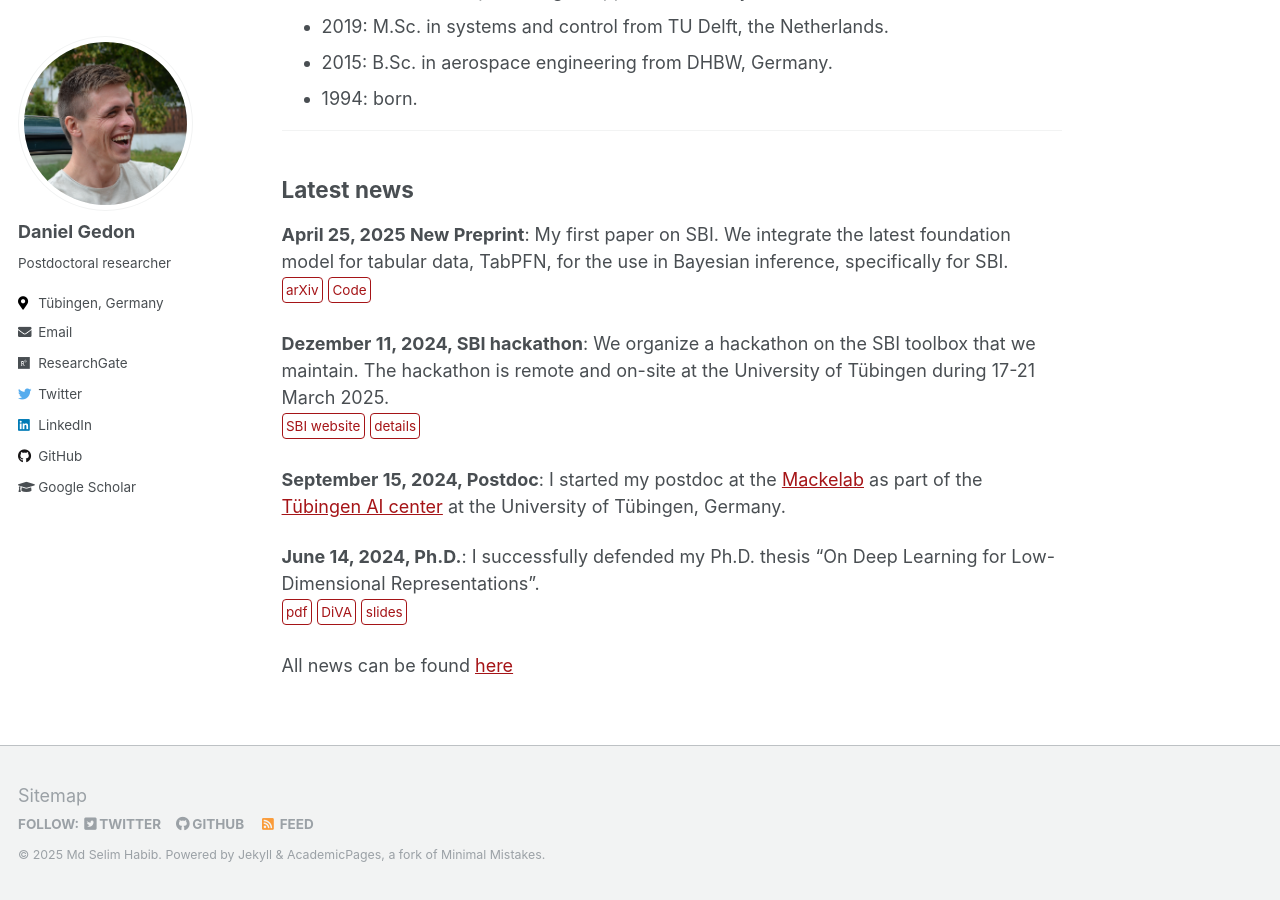
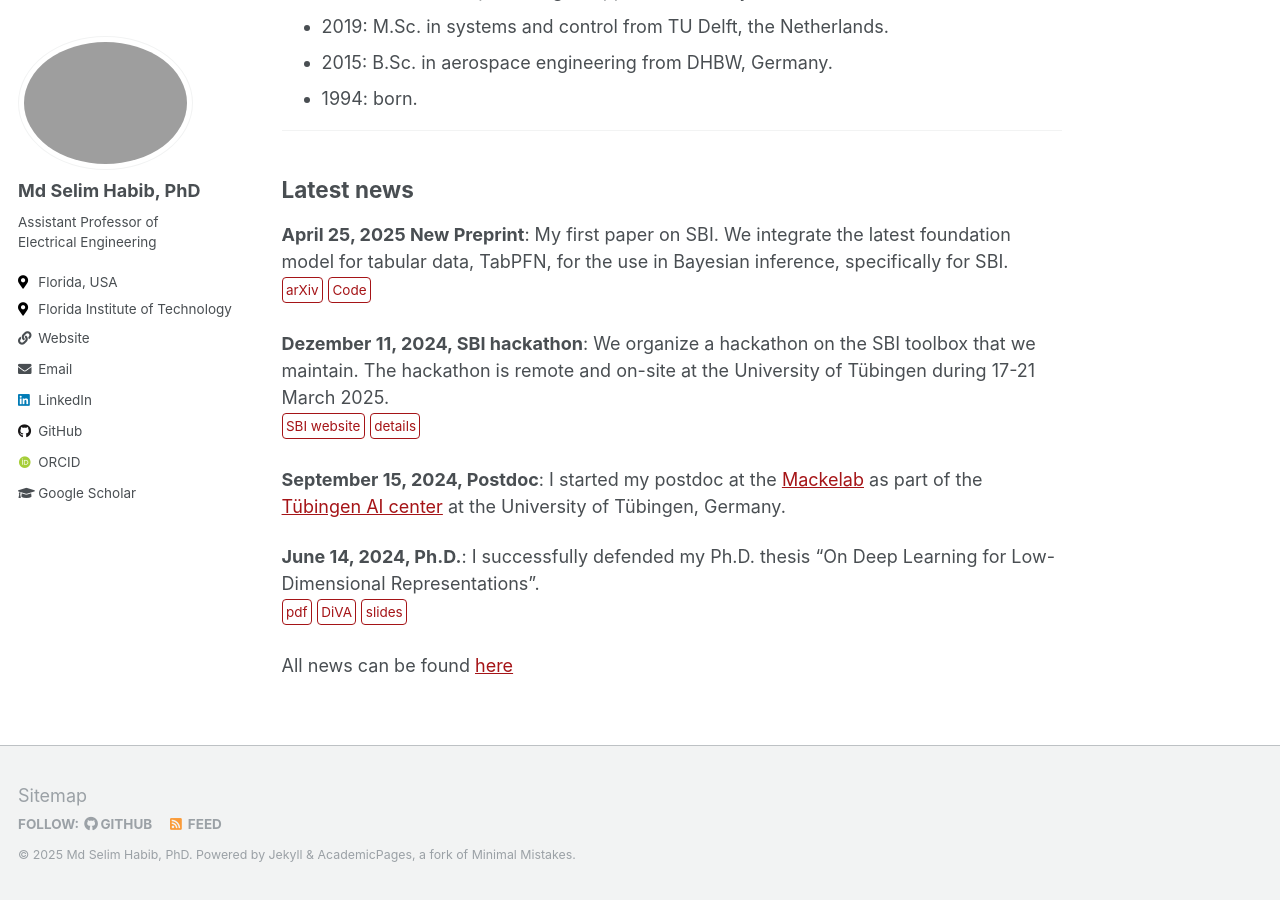
Before and after one commit to mhabib73/NOFLabDemo.github.io, a Jekyll site: the page built from _pages/about.md, in a window 1280 px wide and 900 px high, scrolled down 752 px. Built offline with Jekyll 4.4.1, drawn with Linux system fonts in a browser that asks for light colours; some web fonts are replaced.

Commit message:
Update _config.yml

```diff
--- a/_config.yml
+++ b/_config.yml
@@ -9,11 +9,11 @@
 locale                   : "en-US"
 title                    : "NOFLab"
 title_separator          : "-"
-name                     : &name "Md Selim Habib"
-description              : &description "Assistant Professor, Florida Institute of Technology, USA"
+name                     : &name "Md Selim Habib, PhD"
+description              : &description "Assistant Professor of Electrical Engineering"
 url                      : https://mhabib73.github.io # the base hostname & protocol for your site e.g. "https://mmistakes.github.io"
 #baseurl                  : "" # the subpath of your site, e.g. "/blog"
-repository               : "mhabib73/NOFLabDemo.github.io"
+repository               : "mhabib73/NOFLab.github.io"
 teaser                   : # filename of teaser fallback teaser image placed in /images/, .e.g. "500x300.png"
 breadcrumbs              : false # true, false (default)
 words_per_minute         : 160
@@ -50,19 +50,21 @@ atom_feed:
   path                   : # blank (default) uses feed.xml
 
 # SEO Related
-google_site_verification : "Gv5qOPxnu6nPvFZbhgMFybKX_Lm_DFO2nWeEeg5mOuE"
+google_site_verification :
 bing_site_verification   :
 alexa_site_verification  :
 yandex_site_verification :
 
 # Social Sharing
+mastodon:
+  username               : "fosstodon.org/@jayrobw"
 twitter:
-  username               : danigedon
+  username               :
 facebook:
   username               :
   app_id                 :
   publisher              :
-og_image                 : profile/profile_2020_calender.jpg # Open Graph/Twitter default site image
+og_image                 : profile.png # Open Graph/Twitter default site image
 # For specifying social profiles
 # - https://developers.google.com/structured-data/customize/social-profiles
 social:
@@ -73,46 +75,47 @@ social:
 
 # Analytics
 analytics:
-  provider               : "google" # false (default), "google", "google-universal", "custom", "goatcounter"
+  provider               : "goatcounter" # false (default), "google", "google-universal", "custom", "goatcounter"
   google:
-    tracking_id          : "G-0DYCGDJRT8"
+    tracking_id          :
   goatcounter:
-    code		 :
+    code		 : jayrobwilliams
 
 
 # Site Author
 author:
-  name             : "Daniel Gedon"
-  avatar           : "profile/profile_2020_calender.jpg"
-  bio              : "Postdoctoral researcher"
-  location         : "Tübingen, Germany"
-  employer         :
+  name             : "Md Selim Habib, PhD"
+  avatar           : "profile.jpg"
+  bio              : "Assistant Professor of Electrical Engineering"
+  location         : "Florida, USA"
+  employer         : "Florida Institute of Technology"
   pubmed           :
-  orcid            :
-  googlescholar    : "https://scholar.google.de/citations?user=5wF916YAAAAJ&hl"
-  email            : "daniel.gedon@it.uu.se"
-  researchgate     : "https://www.researchgate.net/profile/Daniel-Gedon-2"
-  uri              :
+  orcid            : "https://orcid.org/0000-0003-0161-5325"
+  googlescholar    : "https://scholar.google.com/citations?user=rkzjCbMAAAAJ&hl=en"
+  email            : "mhabib@fit.edu"
+  researchgate     :  # example: "https://www.researchgate.net/profile/yourprofile"
+  uri              : "https://www.fit.edu/faculty-profiles/h/habib-md/"
   bitbucket        :
   codepen          :
   dribbble         :
   flickr           :
   facebook         :
   foursquare       :
-  github           : "dgedon"
-  gitlab           :
+  github           : "mhabib73"
+  gitlab           : #"jayrobwilliams"
   google_plus      :
   keybase          :
   instagram        :
   impactstory      : #"https://profiles.impactstory.org/u/xxxx-xxxx-xxxx-xxxx"
   lastfm           :
-  linkedin         : "dgedon"
+  linkedin         : "https://www.linkedin.com/in/md-selim-habib-00529439/"
+  mastodon         : #"fosstodon.org/@jayrobw"
   pinterest        :
   soundcloud       :
-  stackoverflow    : # http://stackoverflow.com/users/123456/username
+  stackoverflow    : #"https://stackoverflow.com/users/10912314/jayrobwilliams"
   steam            :
   tumblr           :
-  twitter          : "danigedon"
+  twitter          :
   vine             :
   weibo            :
   xing             :
@@ -130,6 +133,8 @@ exclude:
   - "*.sublime-workspace"
   - .asset-cache
   - .bundle
+  - .Rproj.user
+  - _source
   - .jekyll-assets-cache
   - .sass-cache
   - CHANGELOG
```
